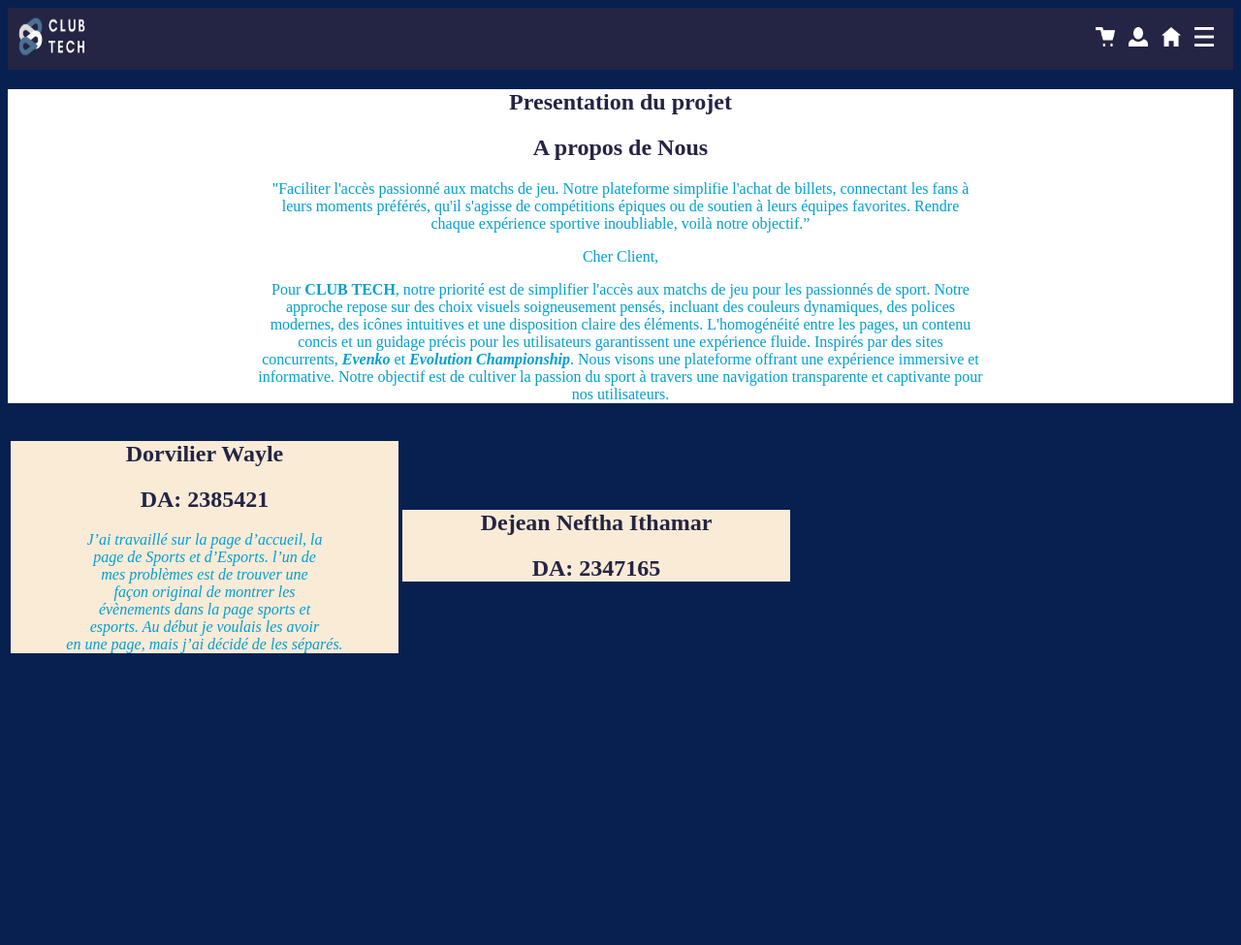
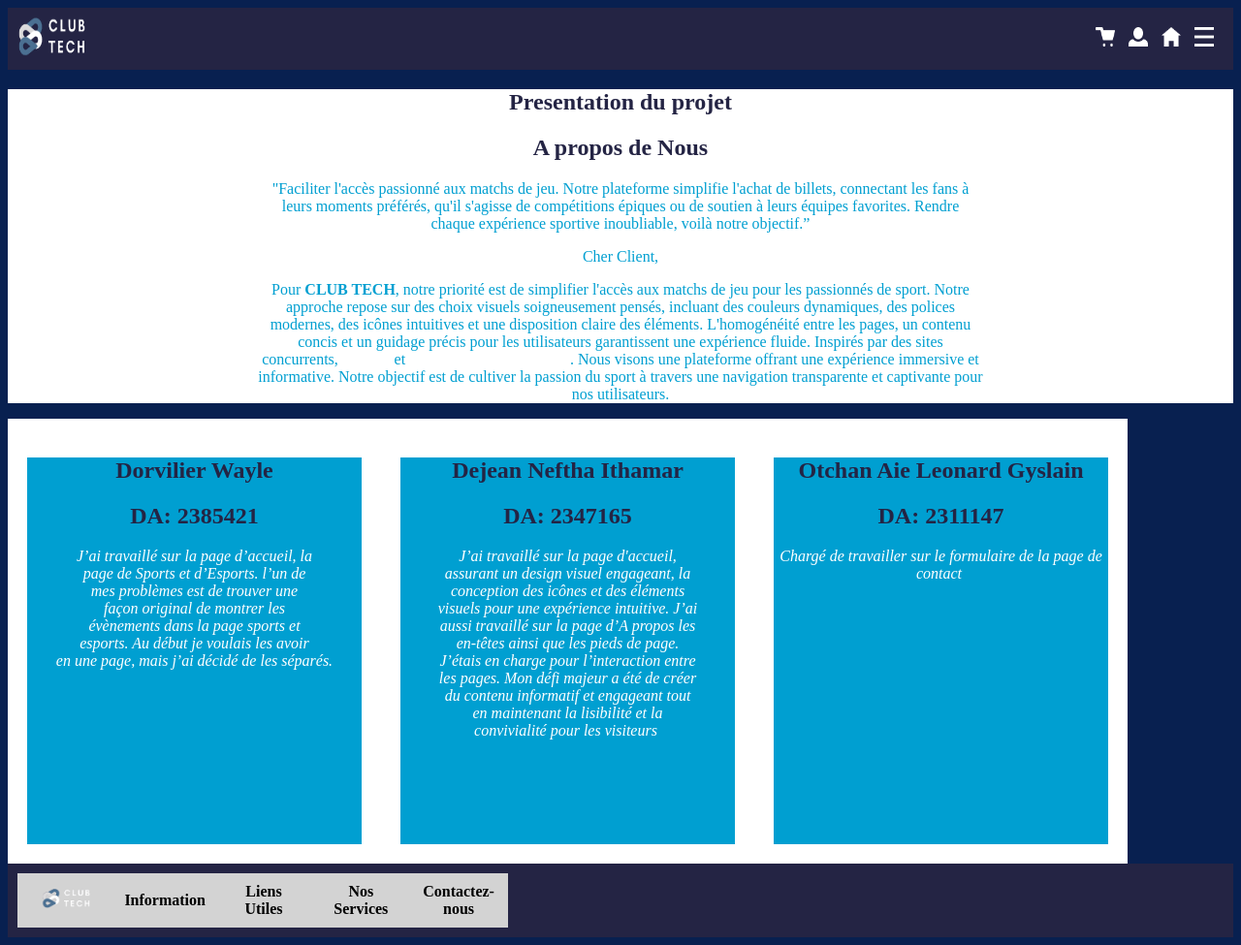
Before and after one commit to WayWayL/TP3, a plain HTML site: page TP3_A_propos.HTML in a window 1280 px wide. Shown: the whole page at 97% size. Before the commit the page ends 800 px from the top, so only its background shows below. Drawn offline with Linux system fonts and the light colour scheme.

Commit message:
pied de page

```diff
--- a/Style_TP3_A_propos.css
+++ b/Style_TP3_A_propos.css
@@ -37,9 +37,31 @@ Header{
         color: #009FD1;
     }
     article{
-        background-color: antiquewhite;
-        width: 400px;
+        background-color: #009FD1;
+        width: 345px;
+        height: 399px;
     }
-    .Groupe{
+    td{
         background-color: white;
+        padding: 20px;
     }
+    table {
+        border-collapse: collapse;
+        text-align: center;
+    }
+    em{
+        color: white;
+    }
+    footer{
+        background-color:#242444;
+        display: flex;
+        justify-content: space-between;
+        align-items: center;
+        padding: 10px;
+    }
+    th {
+        width: 20%; /* Ajustez la largeur selon vos besoins */
+        background-color: lightgray; /* Pour visualiser la répartition */
+        text-align: center;
+        padding: 10px;
+    }
--- a/TP3_A_propos.HTML
+++ b/TP3_A_propos.HTML
@@ -7,7 +7,7 @@
     <title>A propos</title>
 </head>
 <body>
-    <header>
+    <header><!--haut de Page-->
         <div class ="Logo">
             <img src ="Image/Header_Footer_image/Header/Logo Technologie et Jeu Bleu.png" alt="Logo" width="70px" height="40px">
         </div>
@@ -17,7 +17,7 @@
                 <img src ="Image/Header_Footer_image/Header/home.1024x896.png" alt="Home" width="20px" height="20px">
                 <img src ="Image/Header_Footer_image/Header/menu.1024x893.png" alt="Menu" width="20px" height="20px">
         </nav>
-    </header> <!--haut de Page-->
+    </header>
     <main>
         <section class ="Presentation-projet">
             <div class ="Paragraphe">
@@ -41,12 +41,29 @@
             <article>
                 <h1><strong>Dejean Neftha Ithamar</strong></h1>
                 <h2>DA: 2347165</h2>
-
+                <p><em> J’ai travaillé sur la page d'accueil,<br> assurant un design visuel engageant, la</br> conception des icônes et des éléments<br> visuels pour une expérience intuitive. J’ai</br> aussi travaillé sur la page d’A propos les<br> en-têtes ainsi que les pieds de page.</br> J’étais en charge pour l’interaction entre<br> les pages. Mon défi majeur a été de créer</br> du contenu informatif et engageant tout<br> en maintenant la lisibilité et la</br> convivialité pour les visiteurs</em>.</p>
+            </article>
+        </td>
+        <td>
+            <article>
+                <h1>Otchan Aie Leonard Gyslain</h1>
+                <h2>DA: 2311147</h2>
+                <p><em>Chargé de travailler sur le formulaire de la page de contact</em>.</p>
             </article>
         </td>
         </section>
     </table>
     </main>
-    <footer></footer> <!--bas de Page-->
+    <footer><!--bas de Page-->
+        <table>
+            <tr>
+                <th><img src ="Image/Header_Footer_image/Header/Logo Technologie et Jeu Bleu.png" alt="Logo" width="50px" height="20px"></th>
+                <th>Information</th>
+                <th>Liens Utiles</th>
+                <th>Nos Services</th>
+                <th>Contactez-nous</th>
+            </tr>
+        </table>
+    </footer>
 </body>
 </html>
```
